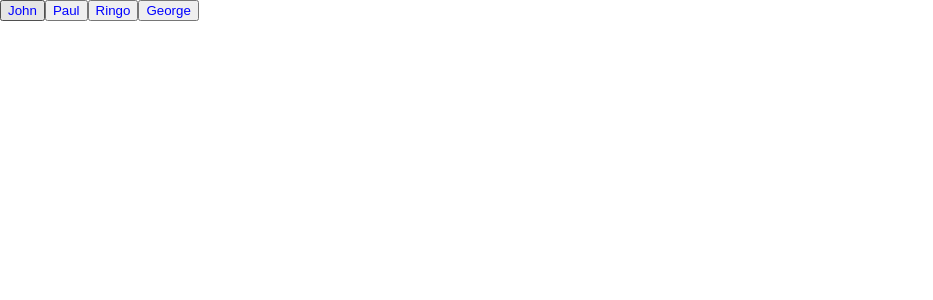
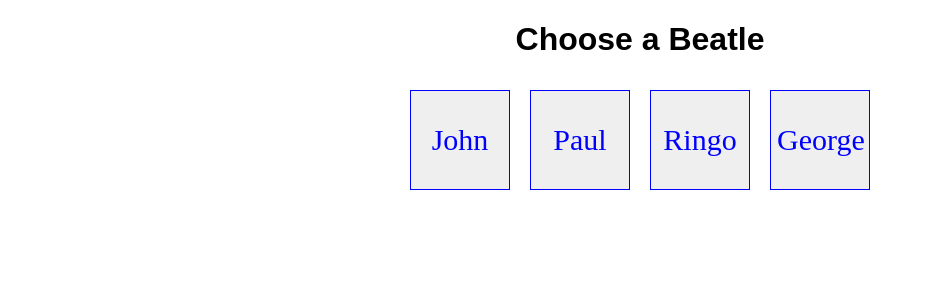
Before and after one commit to LeonelAV/IntroductionToReact, a React (Create React App) app in the folder liftingstateup/: page / in a window 1280 px wide. Shown: the top 300 px of the page, without its empty margins (0-933 px from the left). Built offline with nearby package versions, Linux system fonts and the light colour scheme.

Commit message:
title component added and style

```diff
--- a/liftingstateup/src/App.css
+++ b/liftingstateup/src/App.css
@@ -1,28 +1,11 @@
-.App {
+button {
+  border: 1px solid;
+  margin: 10px;
+  width: 100px;
+  height: 100px;
+  font: 30px solid ;
+}
+
+.main{
   text-align: center;
 }
-
-.App-logo {
-  animation: App-logo-spin infinite 20s linear;
-  height: 80px;
-}
-
-.App-header {
-  background-color: #222;
-  height: 150px;
-  padding: 20px;
-  color: white;
-}
-
-.App-title {
-  font-size: 1.5em;
-}
-
-.App-intro {
-  font-size: large;
-}
-
-@keyframes App-logo-spin {
-  from { transform: rotate(0deg); }
-  to { transform: rotate(360deg); }
-}
--- a/liftingstateup/src/components/App.js
+++ b/liftingstateup/src/components/App.js
@@ -1,6 +1,7 @@
 import React from 'react';
 import Buttons from './Buttons';
 import Details from './Details.js';
+import Title from './Title.js';
 
 class App extends React.Component {
   constructor(props){
@@ -17,7 +18,8 @@ class App extends React.Component {
 
   render(){
     return (
-      <div>
+      <div className="main">
+        <Title />
         <Buttons id={0} active={this.state.activeArray[0]} clickHandler={this.clickHandler} name="John"/>
         <Buttons id={1} active={this.state.activeArray[1]} clickHandler={this.clickHandler} name="Paul"/>
         <Buttons id={2} active={this.state.activeArray[2]} clickHandler={this.clickHandler} name="Ringo" />
--- /dev/null
+++ b/liftingstateup/src/components/Title.js
@@ -0,0 +1,7 @@
+import React from 'react';
+
+function Title(){
+  return <h1>Choose a Beatle</h1>
+}
+
+export default Title;
```
Also changed, not shown: liftingstateup/src/index.css (line endings or trailing spaces).
